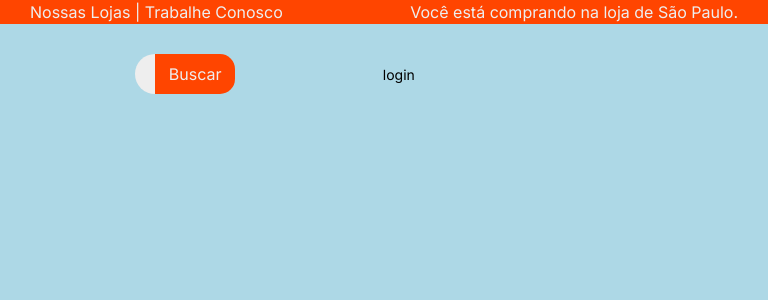
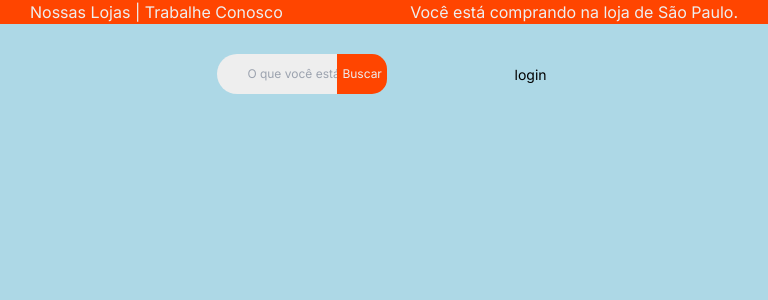
Before and after one commit to autotelico/ecommerce, a Next.js app: page /item in a window 768 px wide. Shown: the top 300 px of the page. Built offline with nearby package versions, Linux system fonts and the light colour scheme.

Commit message:
add responsiveness to small devices

```diff
--- a/app/componentes/Login.tsx
+++ b/app/componentes/Login.tsx
@@ -16,10 +16,13 @@ export default function Login(): JSX.Element {
         document.querySelector('#login-span1')!;
       const loginSpan2: HTMLSpanElement =
         document.querySelector('#login-span2')!;
+      const br: HTMLBRElement = document.querySelector('#login-div-br')!;
       if (window.innerWidth <= 768) {
+        br.style.display = 'none';
         loginSpan1.style.display = 'none';
         loginSpan2.textContent = 'Faça Login';
       } else {
+        br.style.display = 'inline';
         loginSpan1.style.display = 'inline';
         loginSpan2.textContent = 'Faça login ou cadastre-se';
       }
@@ -31,7 +34,7 @@ export default function Login(): JSX.Element {
       <img src="/person.svg" alt="" id="login-icon" />
       <div id="login-spans">
         <span id="login-span1">Bem-vindo,</span>
-        <br />
+        <br id="login-div-br" />
         <span id="login-span2">
           {isClient && window.innerWidth > 480
             ? 'Faça login ou cadastre-se'
--- a/app/globals.css
+++ b/app/globals.css
@@ -143,8 +143,25 @@ header {
     height: 100px;
   }
   #search-bar {
+    width: 150px;
+    position: relative;
+    left: 30px;
+    font-size: 12px;
+  }
+  #search-button {
+    padding: 5px;
+    left: 0px;
+    font-size: 12px;
+    width: max-content;
+  }
+  #login-div {
+    display: flex;
+    justify-content: center;
+    align-items: center;
+    flex-direction: column;
     width: 100px;
   }
   #login-spans {
+    height: max-content;
   }
 }
```
